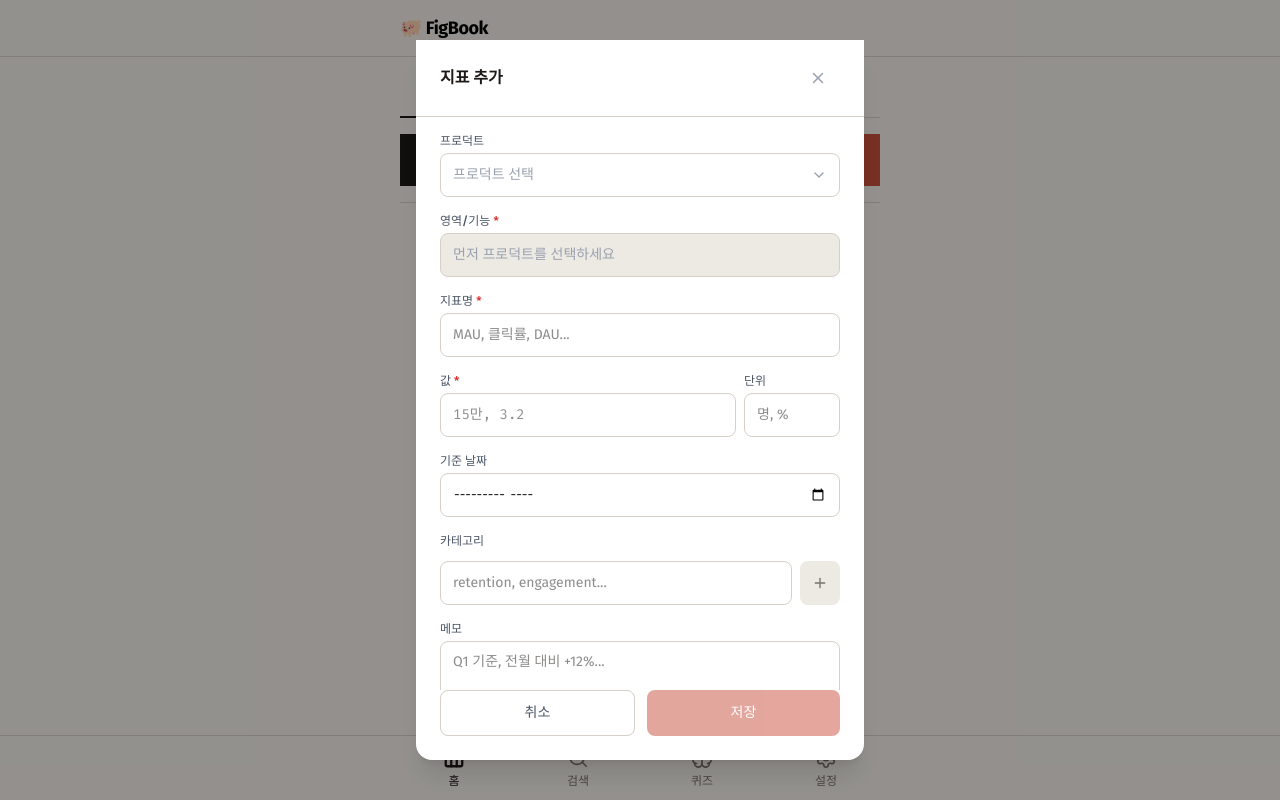
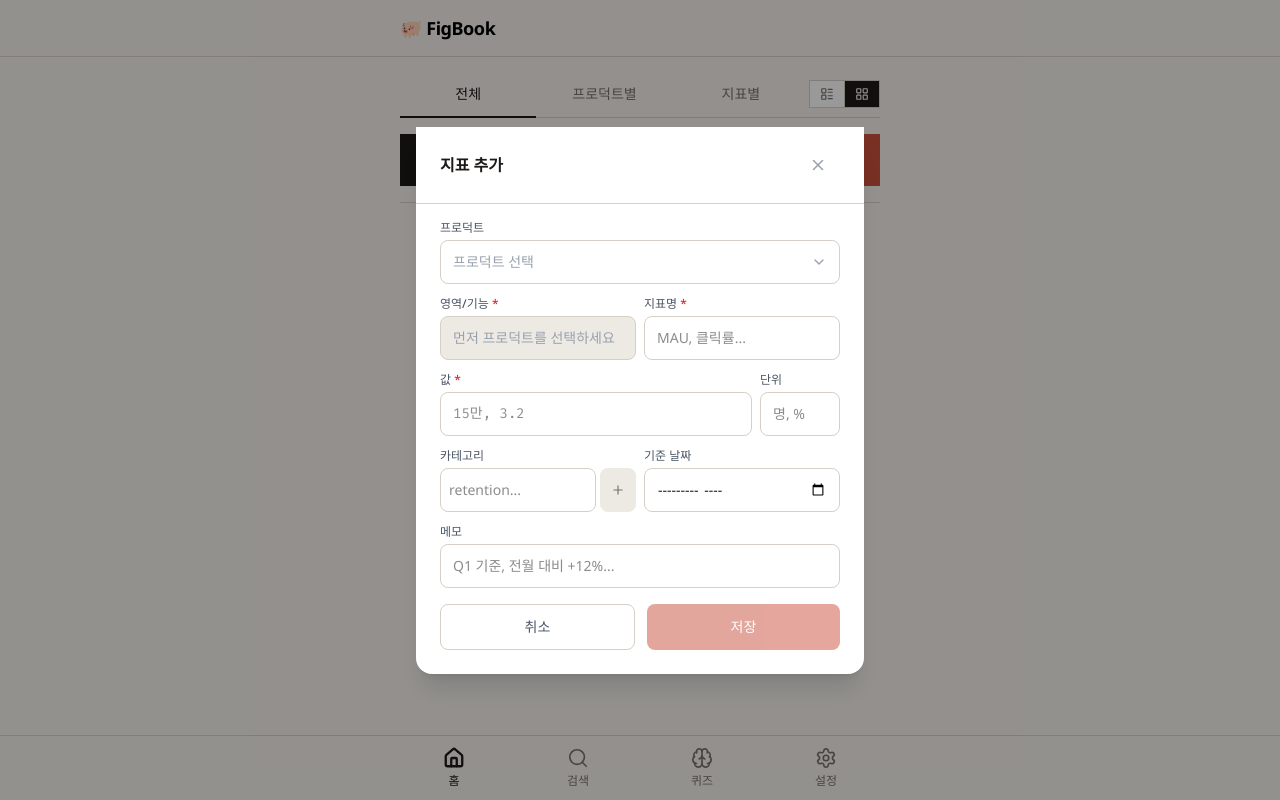
Before and after one commit to pentaxzs/FigBook, a Next.js app: page / in a window 1280 px wide. Both pictures are taken after a click on the button "직접 추가". Built offline with nearby package versions, Linux system fonts and the light colour scheme.

Commit message:
refactor: lift view toggle to tab bar — single global toggle, removed from each view

```diff
--- a/src/app/layout.tsx
+++ b/src/app/layout.tsx
@@ -1,9 +1,9 @@
 import type { Metadata } from 'next'
-import { Fira_Sans, Fira_Code } from 'next/font/google'
+import { Noto_Sans, Fira_Code } from 'next/font/google'
 import './globals.css'
 import { BottomNav } from '@/components/layout/BottomNav'
 
-const firaSans = Fira_Sans({
+const notoSans = Noto_Sans({
   subsets: ['latin'],
   weight: ['300', '400', '500', '600', '700'],
   variable: '--font-sans',
@@ -18,13 +18,13 @@ const firaCode = Fira_Code({
 })
 
 export const metadata: Metadata = {
-  title: 'MetricsPad',
+  title: 'FigBook',
   description: '프로덕트 지표 메모장',
 }
 
 export default function RootLayout({ children }: { children: React.ReactNode }) {
   return (
-    <html lang="ko" className={`${firaSans.variable} ${firaCode.variable}`}>
+    <html lang="ko" className={`${notoSans.variable} ${firaCode.variable}`}>
       <body className="bg-background min-h-dvh font-sans">
         <main className="max-w-lg mx-auto pt-14 pb-20 min-h-dvh">
           {children}
--- a/src/app/page.tsx
+++ b/src/app/page.tsx
@@ -1,7 +1,7 @@
 'use client'
 
 import { useState, useEffect, useCallback } from 'react'
-import { Plus, ImagePlus } from 'lucide-react'
+import { Plus, ImagePlus, LayoutList, LayoutGrid } from 'lucide-react'
 import { Header } from '@/components/layout/Header'
 import { AllView } from '@/components/views/AllView'
 import { ByProductView } from '@/components/views/ByProductView'
@@ -13,15 +13,28 @@ import { generateId } from '@/lib/utils/uuid'
 import type { Metric, Product, Feature } from '@/types'
 
 type Tab = 'all' | 'by-product' | 'by-metric'
+type ViewMode = 'list' | 'grid'
+const VIEW_KEY = 'figbook_view_mode'
 
 export default function HomePage() {
   const [tab, setTab] = useState<Tab>('all')
+  const [view, setView] = useState<ViewMode>('grid')
   const [metrics, setMetrics] = useState<Metric[]>([])
   const [products, setProducts] = useState<Product[]>([])
   const [features, setFeatures] = useState<Feature[]>([])
   const [sheetOpen, setSheetOpen] = useState(false)
   const [editTarget, setEditTarget] = useState<Metric | null>(null)
   const [imageParserOpen, setImageParserOpen] = useState(false)
+
+  useEffect(() => {
+    const saved = localStorage.getItem(VIEW_KEY) as ViewMode | null
+    if (saved === 'grid' || saved === 'list') setView(saved)
+  }, [])
+
+  const toggleView = (next: ViewMode) => {
+    setView(next)
+    localStorage.setItem(VIEW_KEY, next)
+  }
 
   const load = useCallback(async () => {
     const [m, p, f] = await Promise.all([storage.getMetrics(), storage.getProducts(), storage.getFeatures()])
@@ -88,7 +101,8 @@ export default function HomePage() {
       <Header />
       <div className="px-4 py-4">
         {/* 탭 */}
-        <div className="flex border-b border-border mb-4">
+        <div className="flex items-center border-b border-border mb-4">
+          <div className="flex flex-1">
             {TABS.map(t => (
               <button
                 key={t.key}
@@ -102,6 +116,17 @@ export default function HomePage() {
                 {t.label}
               </button>
             ))}
+          </div>
+          <div className="flex border border-border mb-px">
+            <button onClick={() => toggleView('list')} aria-label="리스트 보기"
+              className={`px-2.5 py-1.5 transition-colors cursor-pointer border-r border-border ${view === 'list' ? 'bg-foreground text-background' : 'bg-surface text-secondary hover:text-foreground'}`}>
+              <LayoutList size={14} />
+            </button>
+            <button onClick={() => toggleView('grid')} aria-label="그리드 보기"
+              className={`px-2.5 py-1.5 transition-colors cursor-pointer ${view === 'grid' ? 'bg-foreground text-background' : 'bg-surface text-secondary hover:text-foreground'}`}>
+              <LayoutGrid size={14} />
+            </button>
+          </div>
         </div>
 
         {/* 추가 버튼 (홈에서만 표시) */}
@@ -128,6 +153,7 @@ export default function HomePage() {
             metrics={metrics}
             products={products}
             features={features}
+            view={view}
             onEdit={handleEdit}
             onTogglePin={handleTogglePin}
             onDelete={handleDelete}
@@ -138,6 +164,7 @@ export default function HomePage() {
             metrics={metrics}
             products={products}
             features={features}
+            view={view}
             onEdit={handleEdit}
             onTogglePin={handleTogglePin}
             onDelete={handleDelete}
@@ -151,6 +178,7 @@ export default function HomePage() {
             metrics={metrics}
             products={products}
             features={features}
+            view={view}
             onEdit={handleEdit}
             onTogglePin={handleTogglePin}
             onDelete={handleDelete}
--- a/src/components/metrics/AddMetricSheet.tsx
+++ b/src/components/metrics/AddMetricSheet.tsx
@@ -1,7 +1,7 @@
 'use client'
 
 import { useState, useEffect } from 'react'
-import { Plus, X, Image } from 'lucide-react'
+import { Plus, X } from 'lucide-react'
 import { BottomSheet } from '@/components/ui/BottomSheet'
 import { Modal } from '@/components/ui/Modal'
 import { ProductCombobox } from '@/components/products/ProductCombobox'
@@ -17,7 +17,6 @@ interface AddMetricSheetProps {
   features: Feature[]
   editTarget: Metric | null
   onSaved: () => void
-  onOpenImageParser: () => void
   onProductsChanged?: () => void
   onFeaturesChanged?: () => void
 }
@@ -34,7 +33,7 @@ const EMPTY_FORM = {
 }
 
 export function AddMetricSheet({
-  open, onClose, products, features, editTarget, onSaved, onOpenImageParser,
+  open, onClose, products, features, editTarget, onSaved,
   onProductsChanged, onFeaturesChanged,
 }: AddMetricSheetProps) {
   const [form, setForm] = useState(EMPTY_FORM)
@@ -83,10 +82,7 @@ export function AddMetricSheet({
     setSaving(true)
     try {
       if (editTarget) {
-        await storage.updateMetric(editTarget.id, {
-          ...form,
-          is_pinned: editTarget.is_pinned,
-        })
+        await storage.updateMetric(editTarget.id, { ...form, is_pinned: editTarget.is_pinned })
       } else {
         const metric: Metric = {
           id: generateId(),
@@ -104,20 +100,23 @@ export function AddMetricSheet({
     }
   }
 
+  const inputCls = "w-full border border-border rounded-lg px-3 py-2.5 text-sm focus:outline-none focus:ring-2 focus:ring-primary/30 min-h-[44px]"
+
   const formContent = (
-    <div className="flex flex-col gap-4">
-      {/* 프로덕트 선택 */}
+    <div className="flex flex-col gap-3">
+      {/* 프로덕트 */}
       <div>
         <label className="block text-xs font-medium text-gray-600 mb-1">프로덕트</label>
         <ProductCombobox
           products={products}
           value={form.product_id}
           onChange={(id) => setForm(f => ({ ...f, product_id: id, feature_id: '' }))}
-          onProductCreated={() => { onProductsChanged?.() }}
+          onProductCreated={() => onProductsChanged?.()}
         />
       </div>
 
-      {/* 영역/기능 */}
+      {/* 영역/기능 + 지표명 (2열) */}
+      <div className="grid grid-cols-2 gap-2">
         <div>
           <label className="block text-xs font-medium text-gray-600 mb-1">
             영역/기능 <span className="text-destructive">*</span>
@@ -131,8 +130,6 @@ export function AddMetricSheet({
             disabled={!form.product_id}
           />
         </div>
-
-      {/* 지표명 */}
         <div>
           <label className="block text-xs font-medium text-gray-600 mb-1">
             지표명 <span className="text-destructive">*</span>
@@ -141,14 +138,15 @@ export function AddMetricSheet({
             type="text"
             value={form.name}
             onChange={e => setForm(f => ({ ...f, name: e.target.value }))}
-          placeholder="MAU, 클릭률, DAU..."
-          className="w-full border border-border rounded-lg px-3 py-2.5 text-sm focus:outline-none focus:ring-2 focus:ring-primary/30 min-h-[44px]"
+            placeholder="MAU, 클릭률..."
+            className={inputCls}
           />
+        </div>
       </div>
 
       {/* 값 + 단위 */}
-      <div className="flex gap-2">
-        <div className="flex-1">
+      <div className="grid grid-cols-[1fr_80px] gap-2">
+        <div>
           <label className="block text-xs font-medium text-gray-600 mb-1">
             값 <span className="text-destructive">*</span>
           </label>
@@ -157,91 +155,83 @@ export function AddMetricSheet({
             value={form.value}
             onChange={e => setForm(f => ({ ...f, value: e.target.value }))}
             placeholder="15만, 3.2"
-            className="w-full border border-border rounded-lg px-3 py-2.5 text-sm font-mono focus:outline-none focus:ring-2 focus:ring-primary/30 min-h-[44px]"
+            className={`${inputCls} font-mono`}
           />
         </div>
-        <div className="w-24">
+        <div>
           <label className="block text-xs font-medium text-gray-600 mb-1">단위</label>
           <input
             type="text"
             value={form.unit}
             onChange={e => setForm(f => ({ ...f, unit: e.target.value }))}
             placeholder="명, %"
-            className="w-full border border-border rounded-lg px-3 py-2.5 text-sm focus:outline-none focus:ring-2 focus:ring-primary/30 min-h-[44px]"
+            className={inputCls}
           />
         </div>
       </div>
 
-      {/* 기준날짜 */}
+      {/* 카테고리 + 기준날짜 (2열) */}
+      <div className="grid grid-cols-2 gap-2">
+        <div>
+          <label className="block text-xs font-medium text-gray-600 mb-1">카테고리</label>
+          <div className="flex gap-1">
+            <input
+              type="text"
+              value={tagInput}
+              onChange={e => setTagInput(e.target.value)}
+              onKeyDown={e => e.key === 'Enter' && (e.preventDefault(), addTag())}
+              placeholder="retention..."
+              className="flex-1 min-w-0 border border-border rounded-lg px-2 py-2.5 text-sm focus:outline-none focus:ring-2 focus:ring-primary/30 min-h-[44px]"
+            />
+            <button
+              onClick={addTag}
+              aria-label="태그 추가"
+              className="px-2 bg-muted text-secondary rounded-lg cursor-pointer hover:bg-border transition-colors min-h-[44px] min-w-[36px] flex items-center justify-center shrink-0"
+            >
+              <Plus size={14} />
+            </button>
+          </div>
+        </div>
         <div>
           <label className="block text-xs font-medium text-gray-600 mb-1">기준 날짜</label>
           <input
             type="month"
             value={form.base_date}
             onChange={e => setForm(f => ({ ...f, base_date: e.target.value }))}
-          className="w-full border border-border rounded-lg px-3 py-2.5 text-sm focus:outline-none focus:ring-2 focus:ring-primary/30 min-h-[44px]"
+            className={inputCls}
           />
         </div>
+      </div>
 
-      {/* 카테고리 태그 */}
-      <div>
-        <label className="block text-xs font-medium text-gray-600 mb-1">카테고리</label>
-        <div className="flex flex-wrap gap-1 mb-2">
+      {/* 태그 목록 */}
+      {form.category.length > 0 && (
+        <div className="flex flex-wrap gap-1">
           {form.category.map(tag => (
-            <span
-              key={tag}
-              className="flex items-center gap-1 text-xs bg-muted text-secondary px-2 py-1 rounded-full"
-            >
+            <span key={tag} className="flex items-center gap-1 text-xs bg-muted text-secondary px-2 py-1 rounded-full">
               #{tag}
               <button
                 onClick={() => removeTag(tag)}
                 aria-label={`${tag} 태그 삭제`}
-                className="hover:text-destructive cursor-pointer p-1 min-w-[24px] min-h-[24px] flex items-center justify-center"
+                className="hover:text-destructive cursor-pointer p-1 min-w-[20px] min-h-[20px] flex items-center justify-center"
               >
-                <X size={10} />
+                <X size={9} />
               </button>
             </span>
           ))}
         </div>
-        <div className="flex gap-2">
+      )}
+
+      {/* 메모 (단일 줄) */}
+      <div>
+        <label className="block text-xs font-medium text-gray-600 mb-1">메모</label>
         <input
           type="text"
-            value={tagInput}
-            onChange={e => setTagInput(e.target.value)}
-            onKeyDown={e => e.key === 'Enter' && (e.preventDefault(), addTag())}
-            placeholder="retention, engagement..."
-            className="flex-1 border border-border rounded-lg px-3 py-2 text-sm focus:outline-none focus:ring-2 focus:ring-primary/30 min-h-[44px]"
-          />
-          <button
-            onClick={addTag}
-            aria-label="태그 추가"
-            className="px-3 py-2 bg-muted text-secondary rounded-lg cursor-pointer hover:bg-border transition-colors min-h-[44px]"
-          >
-            <Plus size={16} />
-          </button>
-        </div>
-      </div>
-
-      {/* 메모 */}
-      <div>
-        <label className="block text-xs font-medium text-gray-600 mb-1">메모</label>
-        <textarea
           value={form.memo}
           onChange={e => setForm(f => ({ ...f, memo: e.target.value }))}
           placeholder="Q1 기준, 전월 대비 +12%..."
-          rows={3}
-          className="w-full border border-border rounded-lg px-3 py-2.5 text-sm focus:outline-none focus:ring-2 focus:ring-primary/30 resize-none"
+          className={inputCls}
         />
       </div>
-
-      {/* 이미지에서 가져오기 */}
-      <button
-        onClick={onOpenImageParser}
-        className="flex items-center gap-2 text-sm text-secondary border border-secondary/30 rounded-lg px-4 py-3 hover:bg-muted transition-colors cursor-pointer min-h-[44px]"
-      >
-        <Image size={16} />
-        이미지에서 지표 가져오기
-      </button>
     </div>
   )
 
--- a/src/components/metrics/MetricList.tsx
+++ b/src/components/metrics/MetricList.tsx
@@ -1,7 +1,5 @@
 'use client'
 
-import { useState, useEffect } from 'react'
-import { LayoutList, LayoutGrid } from 'lucide-react'
 import { MetricCard } from './MetricCard'
 import type { Metric, Product, Feature } from '@/types'
 
@@ -11,6 +9,7 @@ interface MetricListProps {
   metrics: Metric[]
   products: Product[]
   features: Feature[]
+  view: ViewMode
   onEdit: (metric: Metric) => void
   onTogglePin: (id: string) => void
   onDelete: (id: string) => void
@@ -18,21 +17,8 @@ interface MetricListProps {
 
 const UNKNOWN_PRODUCT: Product = { id: '', user_id: 'local', name: '알 수 없음', order: 0, created_at: '' }
 const UNKNOWN_FEATURE: Feature = { id: '', user_id: '', product_id: '', name: '알 수 없음', order: 0, created_at: '' }
-const VIEW_KEY = 'figbook_view_mode'
 
-export function MetricList({ metrics, products, features, onEdit, onTogglePin, onDelete }: MetricListProps) {
-  const [view, setView] = useState<ViewMode>('grid')
-
-  useEffect(() => {
-    const saved = localStorage.getItem(VIEW_KEY) as ViewMode | null
-    if (saved === 'grid' || saved === 'list') setView(saved)
-  }, [])
-
-  const toggleView = (next: ViewMode) => {
-    setView(next)
-    localStorage.setItem(VIEW_KEY, next)
-  }
-
+export function MetricList({ metrics, products, features, view, onEdit, onTogglePin, onDelete }: MetricListProps) {
   const productMap = Object.fromEntries(products.map(p => [p.id, p]))
   const featureMap = Object.fromEntries(features.map(f => [f.id, f]))
 
@@ -53,20 +39,6 @@ export function MetricList({ metrics, products, features, onEdit, onTogglePin, o
 
   return (
     <div>
-      {/* 뷰 토글 */}
-      <div className="flex justify-end mb-3">
-        <div className="flex border border-border">
-          <button onClick={() => toggleView('list')} aria-label="리스트 보기"
-            className={`px-2.5 py-1.5 text-xs transition-colors cursor-pointer border-r border-border ${view === 'list' ? 'bg-foreground text-background' : 'bg-surface text-secondary hover:text-foreground'}`}>
-            <LayoutList size={14} />
-          </button>
-          <button onClick={() => toggleView('grid')} aria-label="그리드 보기"
-            className={`px-2.5 py-1.5 text-xs transition-colors cursor-pointer ${view === 'grid' ? 'bg-foreground text-background' : 'bg-surface text-secondary hover:text-foreground'}`}>
-            <LayoutGrid size={14} />
-          </button>
-        </div>
-      </div>
-
       {/* 카드 목록 */}
       {view === 'grid' ? (
         <div className="grid grid-cols-2 gap-px bg-border">
--- a/src/components/views/AllView.tsx
+++ b/src/components/views/AllView.tsx
@@ -1,21 +1,25 @@
 import { MetricList } from '@/components/metrics/MetricList'
 import type { Metric, Product, Feature } from '@/types'
+
+type ViewMode = 'list' | 'grid'
 
 interface AllViewProps {
   metrics: Metric[]
   products: Product[]
   features: Feature[]
+  view: ViewMode
   onEdit: (metric: Metric) => void
   onTogglePin: (id: string) => void
   onDelete: (id: string) => void
 }
 
-export function AllView({ metrics, products, features, onEdit, onTogglePin, onDelete }: AllViewProps) {
+export function AllView({ metrics, products, features, view, onEdit, onTogglePin, onDelete }: AllViewProps) {
   return (
     <MetricList
       metrics={metrics}
       products={products}
       features={features}
+      view={view}
       onEdit={onEdit}
       onTogglePin={onTogglePin}
       onDelete={onDelete}
--- a/src/components/views/ByMetricView.tsx
+++ b/src/components/views/ByMetricView.tsx
@@ -1,17 +1,17 @@
 'use client'
 
-import { useState, useEffect } from 'react'
-import { ChevronDown, ChevronRight, LayoutList, LayoutGrid } from 'lucide-react'
+import { useState } from 'react'
+import { ChevronDown, ChevronRight } from 'lucide-react'
 import { MetricCard } from '@/components/metrics/MetricCard'
 import type { Metric, Product, Feature } from '@/types'
 
 type ViewMode = 'list' | 'grid'
-const VIEW_KEY = 'figbook_view_mode'
 
 interface ByMetricViewProps {
   metrics: Metric[]
   products: Product[]
   features: Feature[]
+  view: ViewMode
   onEdit: (metric: Metric) => void
   onTogglePin: (id: string) => void
   onDelete: (id: string) => void
@@ -19,21 +19,10 @@ interface ByMetricViewProps {
 
 const UNKNOWN_FEATURE: Feature = { id: '', user_id: '', product_id: '', name: '알 수 없음', order: 0, created_at: '' }
 
-export function ByMetricView({ metrics, products, features, onEdit, onTogglePin, onDelete }: ByMetricViewProps) {
+export function ByMetricView({ metrics, products, features, view, onEdit, onTogglePin, onDelete }: ByMetricViewProps) {
   const [collapsed, setCollapsed] = useState<Set<string>>(new Set())
-  const [view, setView] = useState<ViewMode>('grid')
   const productMap = Object.fromEntries(products.map(p => [p.id, p]))
   const featureMap = Object.fromEntries(features.map(f => [f.id, f]))
-
-  useEffect(() => {
-    const saved = localStorage.getItem(VIEW_KEY) as ViewMode | null
-    if (saved === 'grid' || saved === 'list') setView(saved)
-  }, [])
-
-  const toggleView = (next: ViewMode) => {
-    setView(next)
-    localStorage.setItem(VIEW_KEY, next)
-  }
 
   // 카테고리별 그룹핑 (태그 없는 지표는 '미분류')
   const groups = new Map<string, Metric[]>()
@@ -55,20 +44,6 @@ export function ByMetricView({ metrics, products, features, onEdit, onTogglePin,
 
   return (
     <div>
-      {/* 뷰 토글 */}
-      <div className="flex justify-end mb-3">
-        <div className="flex border border-border">
-          <button onClick={() => toggleView('list')} aria-label="리스트 보기"
-            className={`px-2.5 py-1.5 text-xs transition-colors cursor-pointer border-r border-border ${view === 'list' ? 'bg-foreground text-background' : 'bg-surface text-secondary hover:text-foreground'}`}>
-            <LayoutList size={14} />
-          </button>
-          <button onClick={() => toggleView('grid')} aria-label="그리드 보기"
-            className={`px-2.5 py-1.5 text-xs transition-colors cursor-pointer ${view === 'grid' ? 'bg-foreground text-background' : 'bg-surface text-secondary hover:text-foreground'}`}>
-            <LayoutGrid size={14} />
-          </button>
-        </div>
-      </div>
-
       <div className="flex flex-col gap-4">
         {Array.from(groups.entries()).map(([tag, tagMetrics]) => {
           const isCollapsed = collapsed.has(tag)
--- a/src/components/views/ByProductView.tsx
+++ b/src/components/views/ByProductView.tsx
@@ -1,18 +1,18 @@
 'use client'
 
-import { useState, useEffect } from 'react'
-import { ChevronDown, ChevronUp, LayoutList, LayoutGrid } from 'lucide-react'
+import { useState } from 'react'
+import { ChevronDown, ChevronUp } from 'lucide-react'
 import { ProductSubTabs } from '@/components/products/ProductSubTabs'
 import { MetricCard } from '@/components/metrics/MetricCard'
 import type { Metric, Product, Feature } from '@/types'
 
 type ViewMode = 'list' | 'grid'
-const VIEW_KEY = 'figbook_view_mode'
 
 interface ByProductViewProps {
   metrics: Metric[]
   products: Product[]
   features: Feature[]
+  view: ViewMode
   onEdit: (metric: Metric) => void
   onTogglePin: (id: string) => void
   onDelete: (id: string) => void
@@ -24,22 +24,11 @@ interface ByProductViewProps {
 const UNKNOWN_FEATURE: Feature = { id: '', user_id: '', product_id: '', name: '알 수 없음', order: 0, created_at: '' }
 
 export function ByProductView({
-  metrics, products, features, onEdit, onTogglePin, onDelete,
+  metrics, products, features, view, onEdit, onTogglePin, onDelete,
   onAddProduct, onEditProduct, onDeleteProduct,
 }: ByProductViewProps) {
   const [selectedId, setSelectedId] = useState<string | null>(products[0]?.id ?? null)
   const [collapsed, setCollapsed] = useState<Set<string>>(new Set())
-  const [view, setView] = useState<ViewMode>('grid')
-
-  useEffect(() => {
-    const saved = localStorage.getItem(VIEW_KEY) as ViewMode | null
-    if (saved === 'grid' || saved === 'list') setView(saved)
-  }, [])
-
-  const toggleView = (next: ViewMode) => {
-    setView(next)
-    localStorage.setItem(VIEW_KEY, next)
-  }
 
   const productMap = Object.fromEntries(products.map(p => [p.id, p]))
   const featureMap = Object.fromEntries(features.map(f => [f.id, f]))
@@ -84,20 +73,6 @@ export function ByProductView({
         onEdit={onEditProduct}
         onDelete={onDeleteProduct}
       />
-      {/* 뷰 토글 */}
-      <div className="flex justify-end mt-3 mb-1">
-        <div className="flex border border-border">
-          <button onClick={() => toggleView('list')} aria-label="리스트 보기"
-            className={`px-2.5 py-1.5 text-xs transition-colors cursor-pointer border-r border-border ${view === 'list' ? 'bg-foreground text-background' : 'bg-surface text-secondary hover:text-foreground'}`}>
-            <LayoutList size={14} />
-          </button>
-          <button onClick={() => toggleView('grid')} aria-label="그리드 보기"
-            className={`px-2.5 py-1.5 text-xs transition-colors cursor-pointer ${view === 'grid' ? 'bg-foreground text-background' : 'bg-surface text-secondary hover:text-foreground'}`}>
-            <LayoutGrid size={14} />
-          </button>
-        </div>
-      </div>
-
       <div className="mt-2">
         {productFeatures.length === 0 ? (
           <div className="flex flex-col items-center justify-center py-16 text-secondary text-center border-t border-border">
```
Lines whose indentation alone changed are shown as unchanged.
